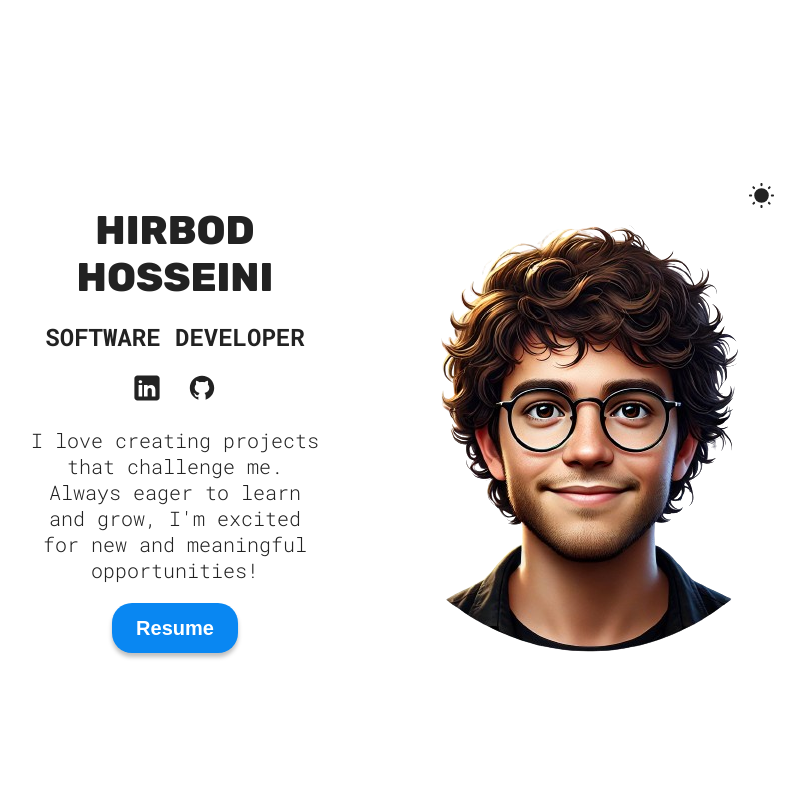
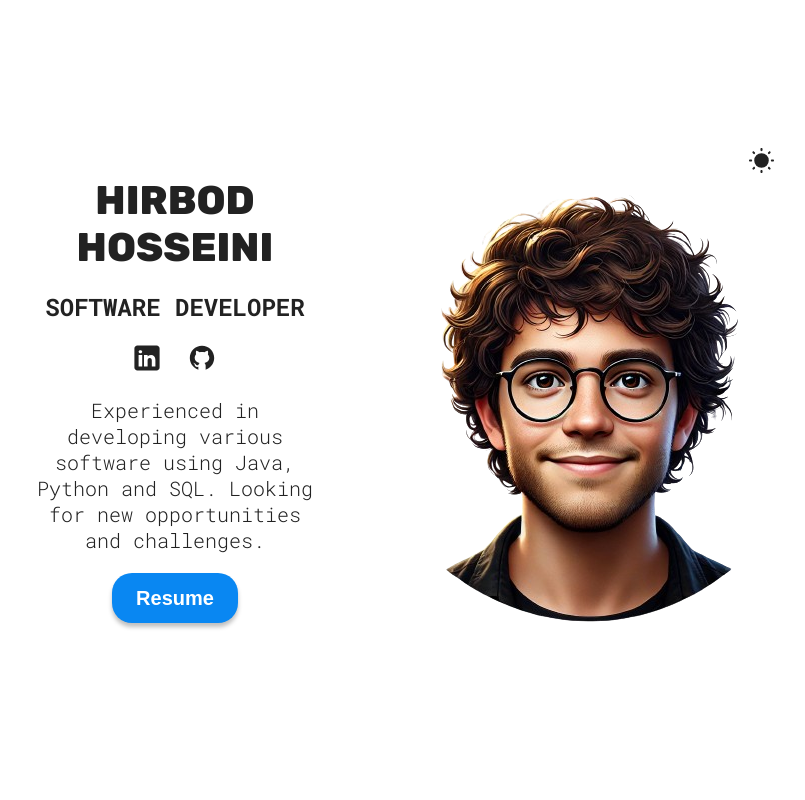
Before and after one commit to Hirbod03/PersonalWebsite, a React (Vite) app: page / in a window 1280 px wide. Shown: the top 800 px of the page, without its empty margins (205-1010 px from the left). Built offline with nearby package versions, Linux system fonts and the light colour scheme.

Commit message:
minor tweaks

```diff
--- a/src/sections/Hero/Hero.jsx
+++ b/src/sections/Hero/Hero.jsx
@@ -43,7 +43,7 @@ function Hero() {
                 </a>
             </span>
             <p className={styles.description}>
-            I love creating projects that challenge me. Always eager to learn and grow, I'm excited for new and meaningful opportunities!
+            Experienced in developing various software using Java, Python and SQL. Looking for new opportunities and challenges.
             </p>
             <a href={CV} download>
                 <button className="hover">
--- a/src/sections/Hero/HeroStyles.module.css
+++ b/src/sections/Hero/HeroStyles.module.css
@@ -5,7 +5,7 @@
     text-align: center;
     gap: 20px;
     min-height: 100dvh;
-    padding: 30px 30px;
+    padding: 0 15px;
 
     .hero {
         max-width: 200px;
@@ -58,7 +58,6 @@
 
 .colorMode {
     position: absolute;
-    top: 5px;
     right: 65px;
     width: 25px;
 }
```
